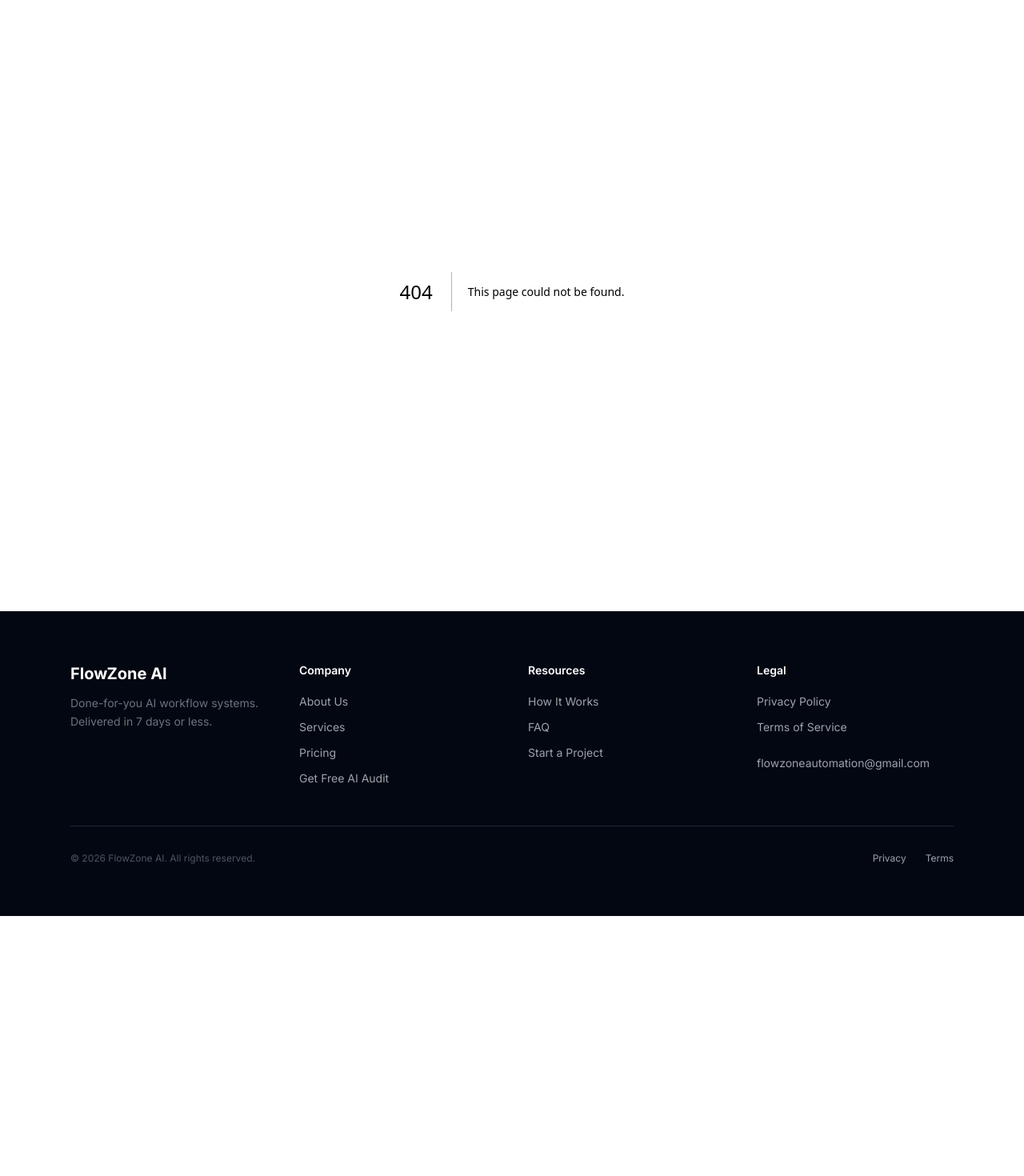
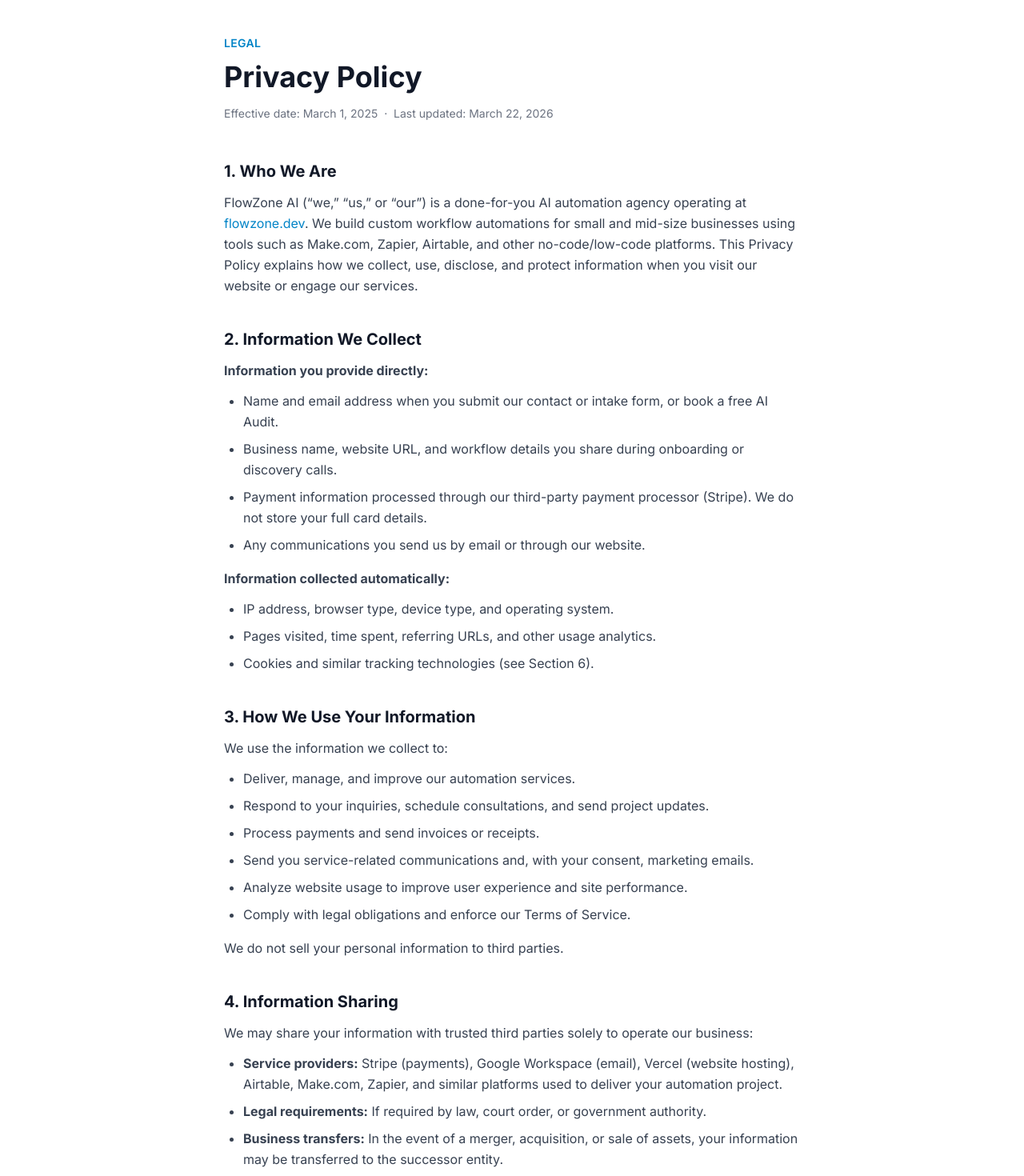
Before and after one commit to dennymypenny/flowzone-ai, a Next.js app: page /privacy in a window 1280 px wide. Before the commit this address had no page. Shown: the part 100-1570 px from the top of the page at 80% size. Before the commit the page ends 1245 px from the top, so only its background shows below. Built offline with nearby package versions, Linux system fonts and the light colour scheme.

Commit message:
Add Privacy Policy page
This file contains the Privacy Policy for FlowZone AI, detailing how user information is collected, used, and protected. It includes sections on data retention, cookies, data security, user rights, and contact information.

```diff
--- /dev/null
+++ b/src/app/privacy/page.tsx
@@ -0,0 +1,157 @@
+import type { Metadata } from "next";
+
+export const metadata: Metadata = {
+  title: "Privacy Policy | FlowZone AI",
+  description: "FlowZone AI privacy policy — how we collect, use, and protect your information.",
+};
+
+export default function PrivacyPolicy() {
+  return (
+    <main className="bg-white min-h-screen">
+      <div className="max-w-3xl mx-auto px-6 py-20">
+        <p className="text-sm text-sky-600 font-semibold uppercase tracking-wide mb-3">Legal</p>
+        <h1 className="text-4xl font-bold text-gray-900 mb-4">Privacy Policy</h1>
+        <p className="text-gray-500 text-sm mb-12">Effective date: March 1, 2025 &nbsp;&middot;&nbsp; Last updated: March 22, 2026</p>
+
+        <div className="prose prose-gray max-w-none space-y-10 text-gray-700 leading-relaxed">
+
+          <section>
+            <h2 className="text-xl font-bold text-gray-900 mb-3">1. Who We Are</h2>
+            <p>
+              FlowZone AI (&ldquo;we,&rdquo; &ldquo;us,&rdquo; or &ldquo;our&rdquo;) is a done-for-you AI automation
+              agency operating at <a href="https://flowzone.dev" className="text-sky-600 hover:underline">flowzone.dev</a>.
+              We build custom workflow automations for small and mid-size businesses using tools such as Make.com,
+              Zapier, Airtable, and other no-code/low-code platforms. This Privacy Policy explains how we collect,
+              use, disclose, and protect information when you visit our website or engage our services.
+            </p>
+          </section>
+
+          <section>
+            <h2 className="text-xl font-bold text-gray-900 mb-3">2. Information We Collect</h2>
+            <p className="mb-3"><strong>Information you provide directly:</strong></p>
+            <ul className="list-disc pl-6 space-y-2 mb-4">
+              <li>Name and email address when you submit our contact or intake form, or book a free AI Audit.</li>
+              <li>Business name, website URL, and workflow details you share during onboarding or discovery calls.</li>
+              <li>Payment information processed through our third-party payment processor (Stripe). We do not store your full card details.</li>
+              <li>Any communications you send us by email or through our website.</li>
+            </ul>
+            <p className="mb-3"><strong>Information collected automatically:</strong></p>
+            <ul className="list-disc pl-6 space-y-2">
+              <li>IP address, browser type, device type, and operating system.</li>
+              <li>Pages visited, time spent, referring URLs, and other usage analytics.</li>
+              <li>Cookies and similar tracking technologies (see Section 6).</li>
+            </ul>
+          </section>
+
+          <section>
+            <h2 className="text-xl font-bold text-gray-900 mb-3">3. How We Use Your Information</h2>
+            <p className="mb-3">We use the information we collect to:</p>
+            <ul className="list-disc pl-6 space-y-2">
+              <li>Deliver, manage, and improve our automation services.</li>
+              <li>Respond to your inquiries, schedule consultations, and send project updates.</li>
+              <li>Process payments and send invoices or receipts.</li>
+              <li>Send you service-related communications and, with your consent, marketing emails.</li>
+              <li>Analyze website usage to improve user experience and site performance.</li>
+              <li>Comply with legal obligations and enforce our Terms of Service.</li>
+            </ul>
+            <p className="mt-4">We do not sell your personal information to third parties.</p>
+          </section>
+
+          <section>
+            <h2 className="text-xl font-bold text-gray-900 mb-3">4. Information Sharing</h2>
+            <p className="mb-3">We may share your information with trusted third parties solely to operate our business:</p>
+            <ul className="list-disc pl-6 space-y-2">
+              <li><strong>Service providers:</strong> Stripe (payments), Google Workspace (email), Vercel (website hosting), Airtable, Make.com, Zapier, and similar platforms used to deliver your automation project.</li>
+              <li><strong>Legal requirements:</strong> If required by law, court order, or government authority.</li>
+              <li><strong>Business transfers:</strong> In the event of a merger, acquisition, or sale of assets, your information may be transferred to the successor entity.</li>
+            </ul>
+            <p className="mt-4">All service providers are required to handle your data in accordance with applicable privacy laws.</p>
+          </section>
+
+          <section>
+            <h2 className="text-xl font-bold text-gray-900 mb-3">5. Data Retention</h2>
+            <p>
+              We retain your personal information for as long as necessary to fulfill the purposes described in this
+              policy, maintain business records, and comply with legal obligations. Project-related records are typically
+              retained for up to 3 years after the conclusion of your engagement. You may request deletion at any time
+              (see Section 8).
+            </p>
+          </section>
+
+          <section>
+            <h2 className="text-xl font-bold text-gray-900 mb-3">6. Cookies</h2>
+            <p>
+              Our website uses cookies and similar technologies to analyze traffic and improve your experience. These include:
+            </p>
+            <ul className="list-disc pl-6 space-y-2 mt-3">
+              <li><strong>Essential cookies:</strong> Required for the website to function properly.</li>
+              <li><strong>Analytics cookies:</strong> Help us understand how visitors interact with our site (e.g., Vercel Analytics).</li>
+            </ul>
+            <p className="mt-4">
+              You can control cookie settings through your browser. Disabling cookies may affect some website functionality.
+            </p>
+          </section>
+
+          <section>
+            <h2 className="text-xl font-bold text-gray-900 mb-3">7. Data Security</h2>
+            <p>
+              We implement industry-standard technical and organizational measures to protect your information against
+              unauthorized access, loss, or disclosure. However, no method of transmission over the internet is 100%
+              secure. We encourage you to use secure connections and avoid sharing sensitive credentials via email.
+            </p>
+          </section>
+
+          <section>
+            <h2 className="text-xl font-bold text-gray-900 mb-3">8. Your Rights</h2>
+            <p className="mb-3">Depending on your location, you may have the right to:</p>
+            <ul className="list-disc pl-6 space-y-2">
+              <li>Access the personal information we hold about you.</li>
+              <li>Request correction of inaccurate or incomplete data.</li>
+              <li>Request deletion of your personal information (&ldquo;right to be forgotten&rdquo;).</li>
+              <li>Opt out of marketing communications at any time via the unsubscribe link in any email.</li>
+              <li>Lodge a complaint with your local data protection authority.</li>
+            </ul>
+            <p className="mt-4">
+              To exercise any of these rights, email us at{" "}
+              <a href="mailto:flowzoneautomation@gmail.com" className="text-sky-600 hover:underline">
+                flowzoneautomation@gmail.com
+              </a>.
+              We will respond within 30 days.
+            </p>
+          </section>
+
+          <section>
+            <h2 className="text-xl font-bold text-gray-900 mb-3">9. Children&rsquo;s Privacy</h2>
+            <p>
+              Our services are intended for business use by individuals 18 years of age or older. We do not
+              knowingly collect personal information from children. If you believe a child has submitted information
+              to us, please contact us and we will promptly delete it.
+            </p>
+          </section>
+
+          <section>
+            <h2 className="text-xl font-bold text-gray-900 mb-3">10. Changes to This Policy</h2>
+            <p>
+              We may update this Privacy Policy from time to time. When we do, we will revise the &ldquo;Last updated&rdquo;
+              date at the top of this page. We encourage you to review this page periodically. Continued use of our
+              website or services after any changes constitutes acceptance of the updated policy.
+            </p>
+          </section>
+
+          <section>
+            <h2 className="text-xl font-bold text-gray-900 mb-3">11. Contact Us</h2>
+            <p>
+              If you have any questions about this Privacy Policy, please contact us:
+            </p>
+            <div className="mt-4 bg-sky-50 border border-sky-100 rounded-xl p-6">
+              <p className="font-semibold text-gray-900">FlowZone AI</p>
+              <p className="text-gray-600 mt-1">Email: <a href="mailto:flowzoneautomation@gmail.com" className="text-sky-600 hover:underline">flowzoneautomation@gmail.com</a></p>
+              <p className="text-gray-600">Website: <a href="https://flowzone.dev" className="text-sky-600 hover:underline">flowzone.dev</a></p>
+            </div>
+          </section>
+
+        </div>
+      </div>
+    </main>
+  );
+}
```
